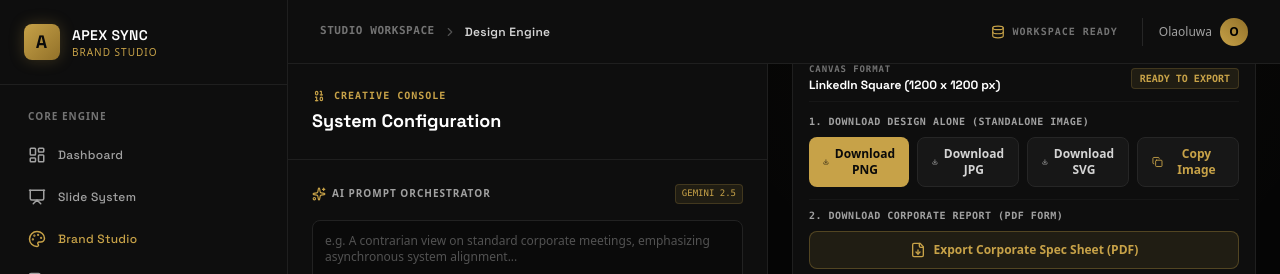
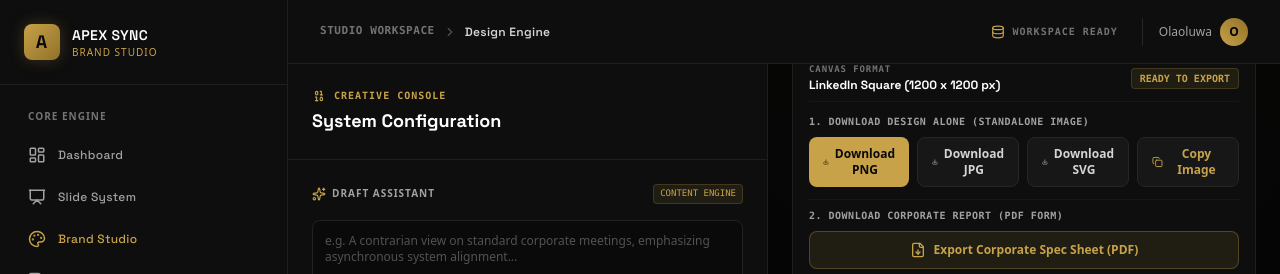
Before and after one commit to olaoluwabankole3-cmd/Brand-Studio, a React (Vite) app: page / in a window 1280 px wide. Both pictures are taken after a click on the button "Brand Studio". Shown: the top 274 px of the page. Built offline with nearby package versions, Linux system fonts and the light colour scheme.

Commit message:
refactor: make drafting assistance provider-neutral in the UI

```diff
--- a/src/components/Editor.tsx
+++ b/src/components/Editor.tsx
@@ -906,15 +906,15 @@
           <h2 className="text-lg font-bold font-['Space_Grotesk'] text-white">System Configuration</h2>
         </div>
 
-        {/* AI Co-Creator Block */}
+        {/* Optional drafting assistant */}
         <div className="p-6 border-b border-[#1F1F1F] bg-[#111111]/40 space-y-4">
           <div className="flex justify-between items-center">
             <span className="text-[10px] font-bold text-neutral-400 uppercase tracking-widest flex items-center gap-1.5">
               <Sparkles className="w-3.5 h-3.5 text-[#C7A248]" />
-              AI Prompt Orchestrator
+              Draft Assistant
             </span>
             <span className="text-[9px] px-1.5 py-0.5 bg-[#C7A248]/10 border border-[#C7A248]/20 text-[#C7A248] font-mono rounded">
-              GEMINI 2.5
+              CONTENT ENGINE
             </span>
           </div>
 
@@ -939,10 +939,10 @@
               <div className="text-[10px] text-[#C7A248] bg-[#C7A248]/5 border border-[#C7A248]/25 rounded-lg p-3 space-y-1">
                 <div className="font-bold flex items-center gap-1.5">
                   <span className="w-1.5 h-1.5 rounded-full bg-[#C7A248] animate-pulse shrink-0" />
-                  <span>AI Backend Rate-Limited</span>
+                  <span>Draft Service Unavailable</span>
                 </div>
                 <p className="text-neutral-400 leading-relaxed font-sans">
-                  The Gemini API is currently experiencing rate-limits or quota limits. We have loaded a premium, high-fidelity brand preset to ensure you can continue designing without interruption.
+                  The optional drafting service is currently unavailable. A local brand preset has been loaded so you can continue designing without interruption.
                 </p>
               </div>
             )}
```
